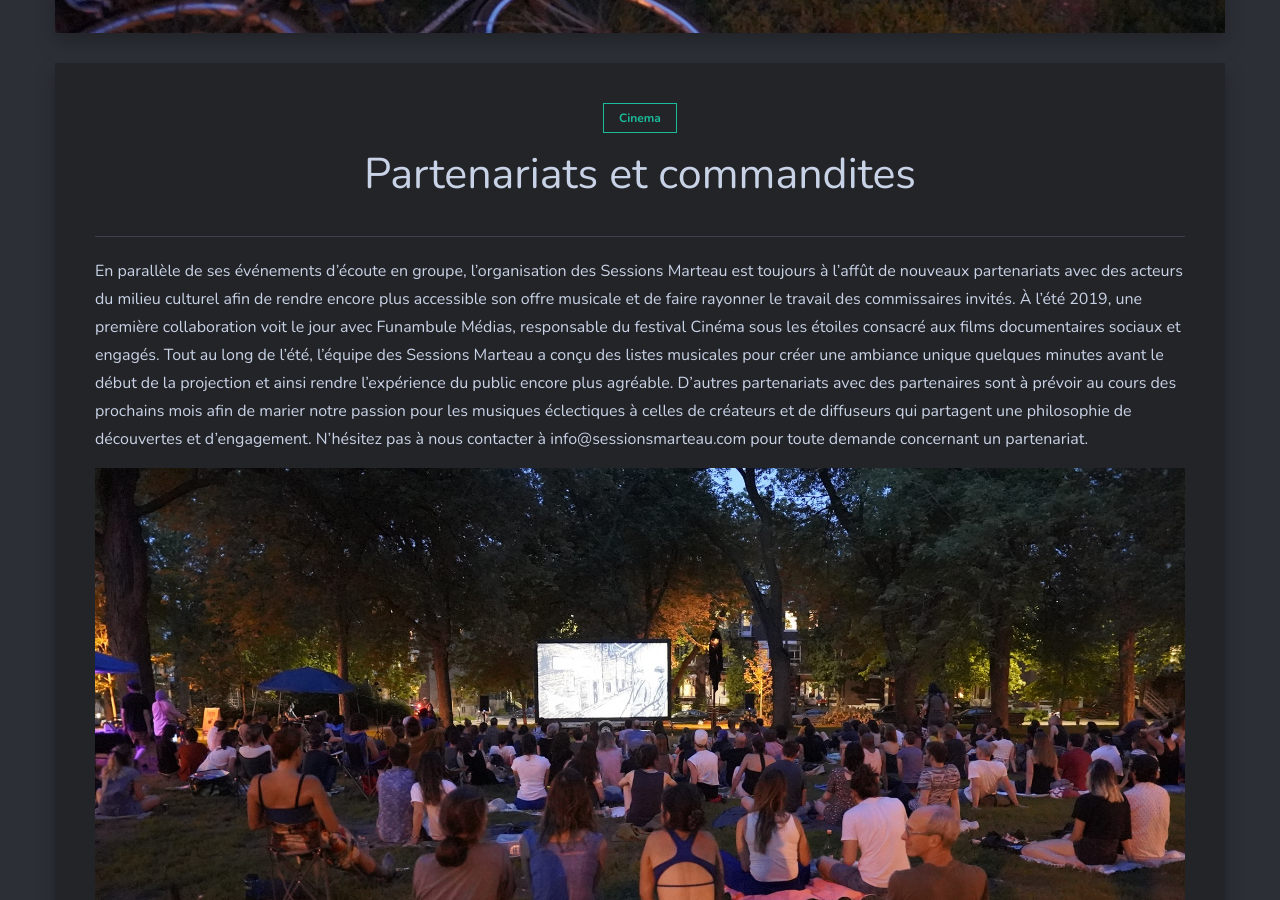
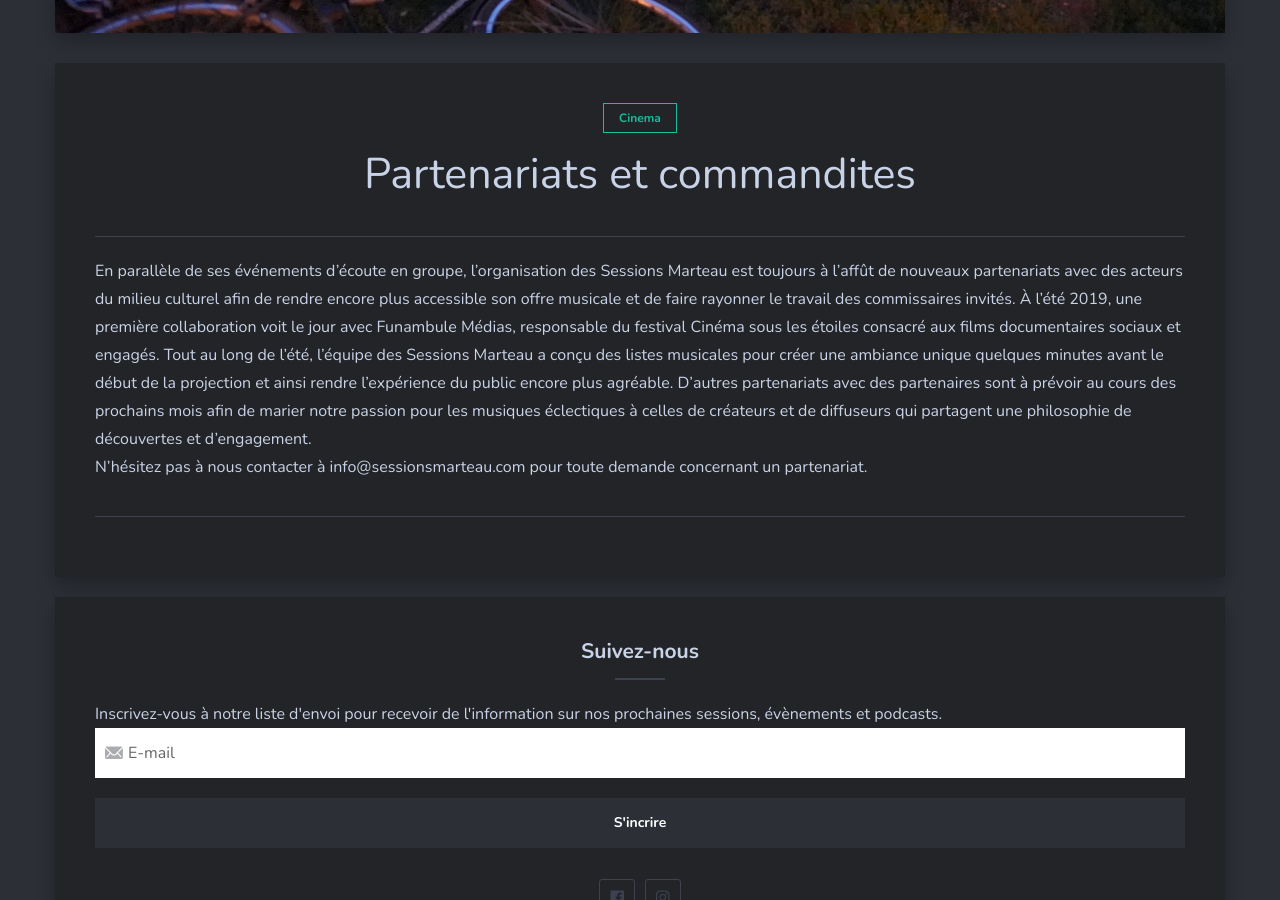
Before and after one commit to sessions-marteau/sessions-marteau-2.github.io, a Jekyll site: the page built from _posts/2018-08-23-partenariats.md, in a window 1280 px wide and 900 px high, scrolled down 662 px. Built offline with Jekyll 4.4.1, drawn with Linux system fonts in a browser that asks for light colours; nearby versions of some CDN libraries.

Commit message:
Update 2018-08-23-partenariats.md

```diff
--- a/_posts/2018-08-23-partenariats.md
+++ b/_posts/2018-08-23-partenariats.md
@@ -8,6 +8,5 @@ tags:   Cinema
 En parallèle de ses événements d'écoute en groupe, l'organisation des Sessions Marteau est toujours à l'affût de nouveaux partenariats avec des acteurs du milieu culturel afin de rendre encore plus accessible son offre musicale et de faire rayonner le travail des commissaires invités.
 À l'été 2019, une première collaboration voit le jour avec Funambule Médias, responsable du festival Cinéma sous les étoiles consacré aux films documentaires sociaux et engagés. Tout au long de l'été, l'équipe des Sessions Marteau a conçu des listes musicales pour créer une ambiance unique quelques minutes avant le début de la projection et ainsi rendre l'expérience du public encore plus agréable.
 D'autres partenariats avec des partenaires sont à prévoir au cours des prochains mois afin de marier notre passion pour les musiques éclectiques à celles de créateurs et de diffuseurs qui partagent une philosophie de découvertes et d'engagement.
+<br>
 N'hésitez pas à nous contacter à info@sessionsmarteau.com pour toute demande concernant un partenariat.
-
-![]({{site.baseurl}}/img/CSLE-66208944_865780587124852_5659258370469658624_o.jpg)
```
